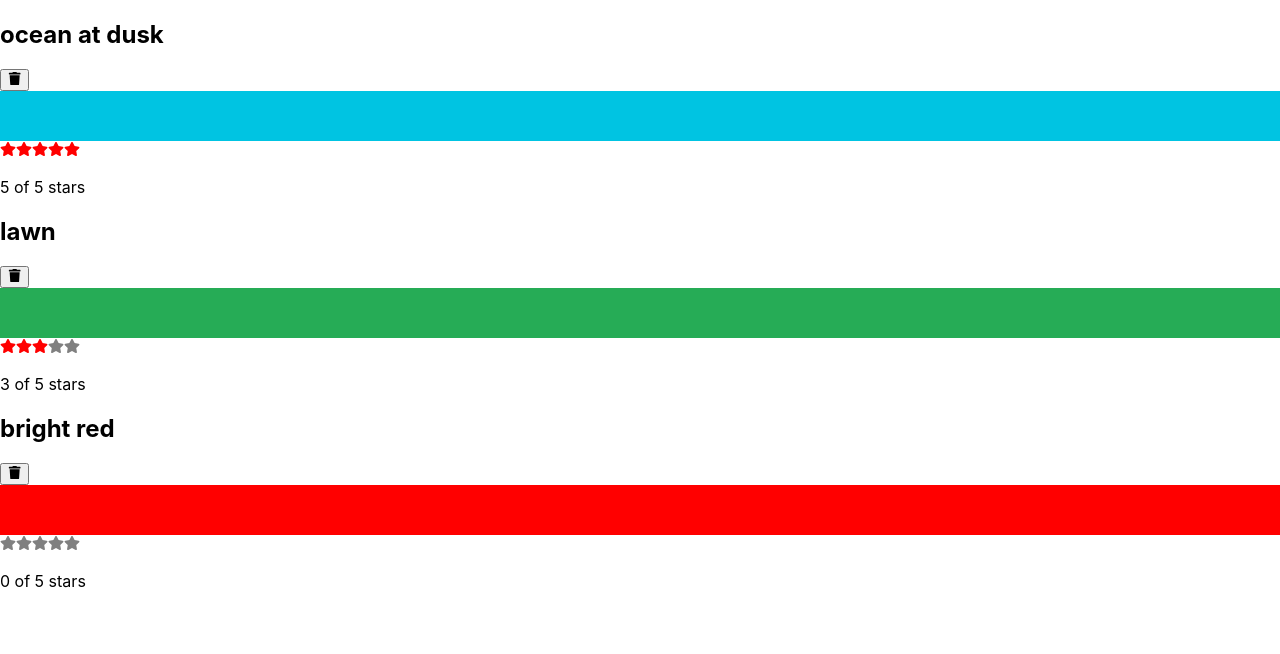
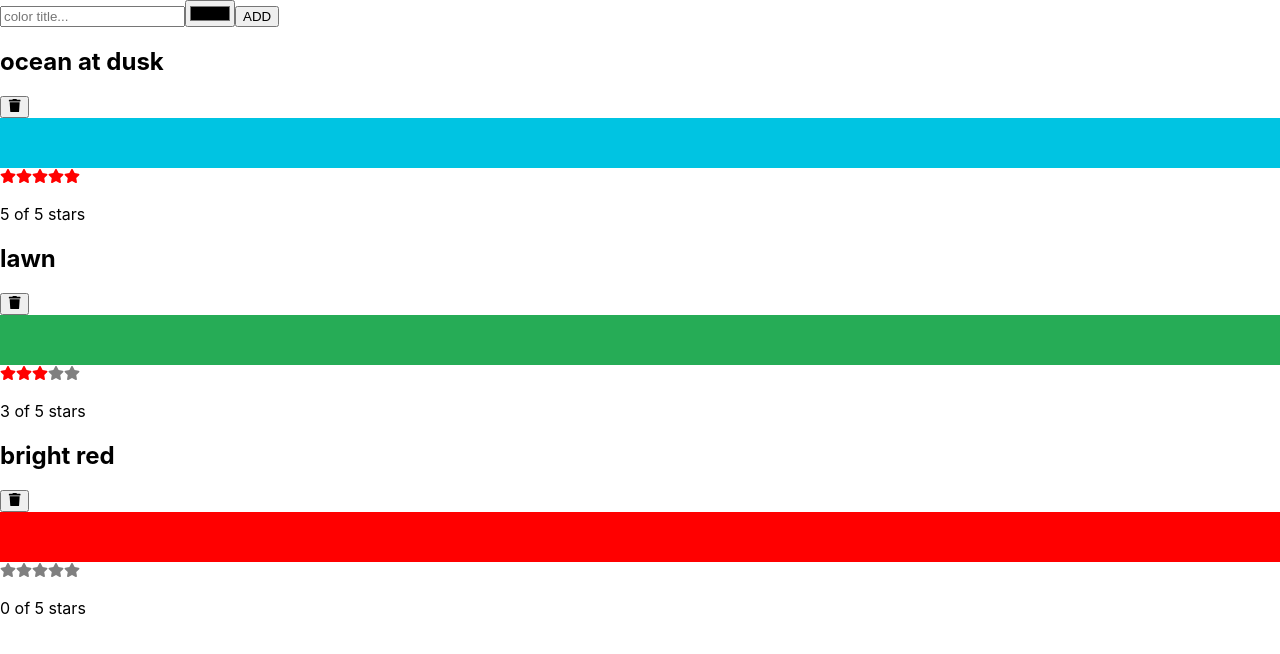
Before and after one commit to Ky-blue/Reacthandson_chap6, a React (Create React App) app: page / in a window 1280 px wide. Shown: the top 654 px of the page. Built offline with nearby package versions, Linux system fonts and the light colour scheme.

Commit message:
colorListに新しい要素を追加するAddColorFromを実装。続きはP131の6.4から

```diff
--- /dev/null
+++ b/src/AddColorForm.js
@@ -0,0 +1,22 @@
+import React from "react";
+import { useInput } from "./hooks";
+
+export default function AddColorForm({ onNewColor = f => f }) {
+  const [titleProps, resetTitle] = useInput("");
+  const [colorProps, resetColor] = useInput("#000000");
+
+  const submit = e => {
+    e.preventDefault();
+    onNewColor(titleProps.value, colorProps.value);
+    resetTitle();
+    resetColor();
+  };
+
+  return (
+    <form onSubmit={submit}>
+      <input {...titleProps} type="text" placeholder="color title..." required />
+      <input {...colorProps} type="color" required />
+      <button>ADD</button>
+    </form>
+  );
+}
--- a/src/App.js
+++ b/src/App.js
@@ -3,6 +3,8 @@ import React, { useState } from "react";
 import colorData from "./color-data.json";
 // import StarRating from './StarRating';
 import ColorList from './ColorList';
+import { v4 } from "uuid";
+import AddColorForm from './AddColorForm';
 
 export default function App() {
   const [colors, setColors] = useState(colorData);
@@ -13,10 +15,25 @@ export default function App() {
       setColors(newColors);
   };
 
-  return <ColorList colors={colors} onRemoveColor={id => {
-    const newColors = colors.filter(color => color.id !== id);
-    setColors(newColors);
-  }}
-  onRateColor={onRateColor}
-  />;
+  return (
+    <>
+      <AddColorForm onNewColor={(title, color)=> {
+        const newColors = [
+          ...colors,
+          {
+            id: v4(),
+            rating: 0,
+            title,
+            color
+          }
+        ];
+        setColors(newColors);
+      }} />
+      <ColorList colors={colors} onRemoveColor={id => {
+      const newColors = colors.filter(color => color.id !== id);
+      setColors(newColors);
+    }}
+    onRateColor={onRateColor} />
+  </>
+  );
 }
--- /dev/null
+++ b/src/hooks.js
@@ -0,0 +1,9 @@
+import { useState } from "react";
+
+export const useInput = initialValue => {
+  const [value, setValue] = useState(initialValue);
+  return [
+    { value, onChange: e => setValue(e.target.value) },
+    () => setValue(initialValue)
+  ];
+};
```
